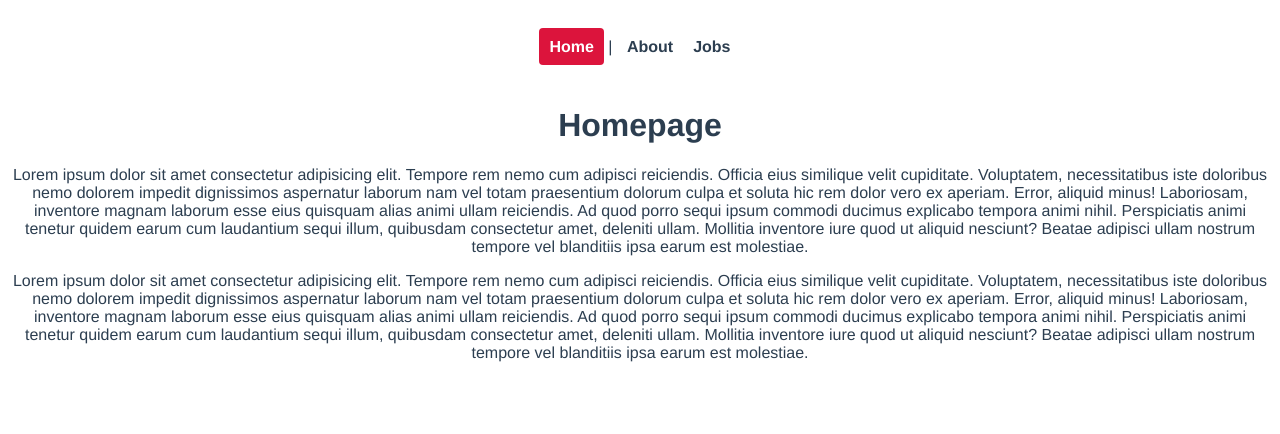
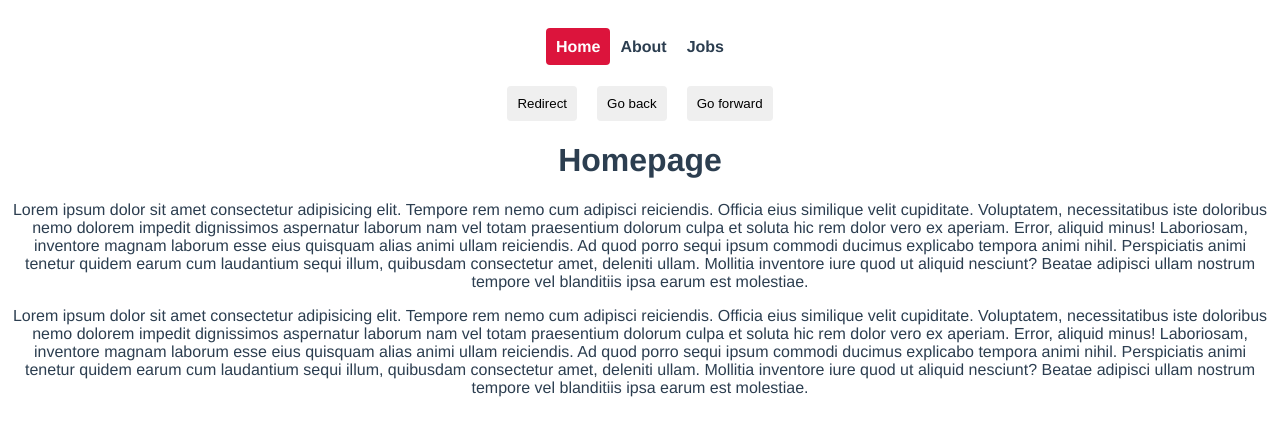
Before and after one commit to JacekCzajkowski/jobs_app, a Vue app: page / in a window 1280 px wide. Shown: the top 434 px of the page. Built offline with nearby package versions, Linux system fonts and the light colour scheme.

Commit message:
project update

```diff
--- a/src/App.vue
+++ b/src/App.vue
@@ -1,11 +1,33 @@
 <template>
   <div id="nav">
-    <router-link to="/">Home</router-link> |
+    <router-link to="/">Home</router-link>
     <router-link :to="{ name: 'About' }">About</router-link>
     <router-link :to="{ name: 'Jobs' }">Jobs</router-link>
   </div>
+
+  <button @click="redirect">Redirect</button>
+  <button @click="back">Go back</button>
+  <button @click="forward">Go forward</button>
+
   <router-view/>
 </template>
+
+<script>
+export default {
+  methods: {
+    redirect() {
+      this.$router.push({ name: 'Home' })
+    },
+    back() {
+      this.$router.go(-1)
+    },
+    forward() {
+      this.router.go(1)
+    }
+  }
+}
+</script>
+
 
 <style>
 #app {
@@ -32,4 +54,10 @@
   color: white;
   background: crimson;
 }
+button {
+  margin: 0 10px;
+  padding: 10px;
+  border: none;
+  border-radius: 4px;
+}
 </style>
```
